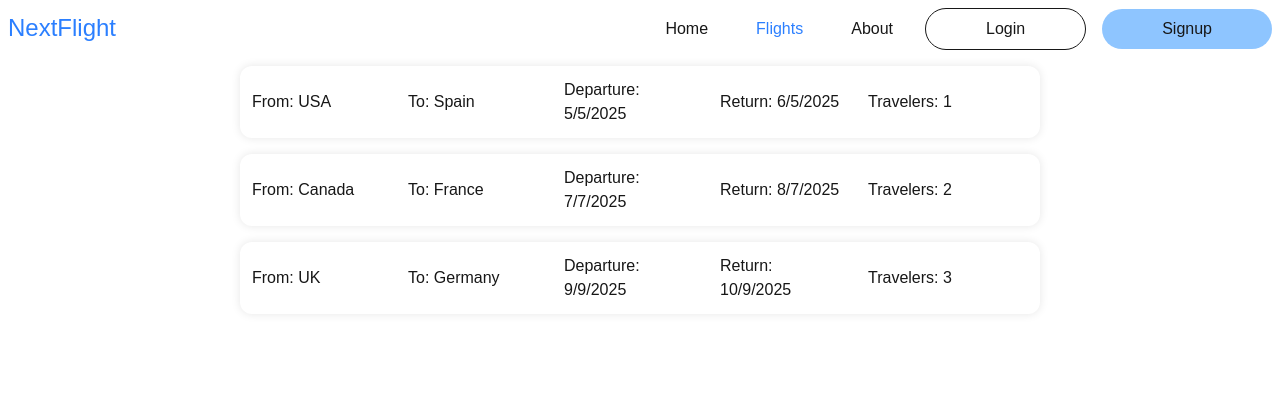
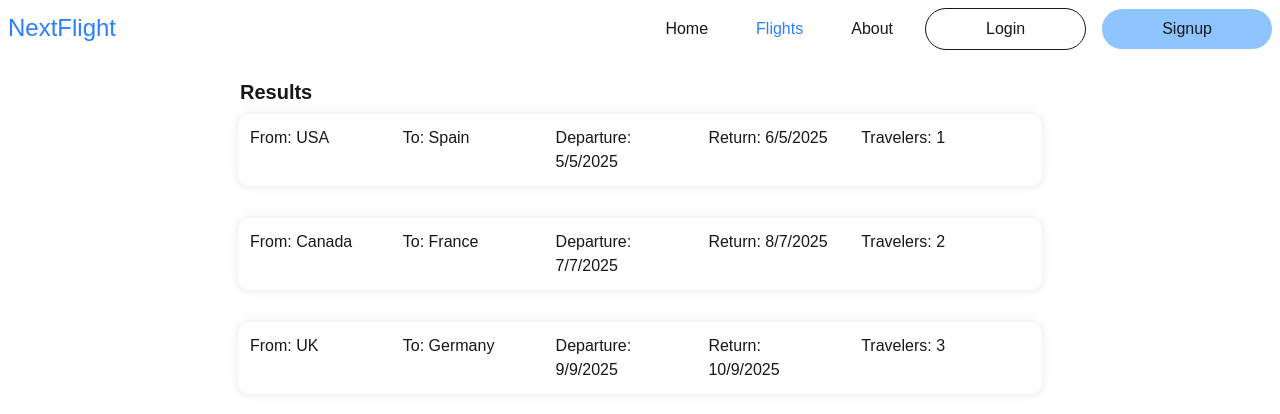
Before and after one commit to rmolina4/NextFlight, a Next.js app in the folder app/: page /flights in a window 1280 px wide. Shown: the top 414 px of the page. Built offline with nearby package versions, Linux system fonts and the light colour scheme; some icons are missing.

Commit message:
some stuff

```diff
--- a/app/src/components/FlightList.tsx
+++ b/app/src/components/FlightList.tsx
@@ -5,26 +5,35 @@ import { Flight } from "@/app/(main)/page";
 import { Icon } from "@iconify/react";
 
 interface FlightListProps {
-  flights: Flight[]
+  flights: Flight[];
 }
 
 const FlightList = (prop: FlightListProps) => {
-
   return (
     <div className="flex flex-col items-center">
+      <div className="w-[800px]">
+        <h1 className="text-xl font-bold pt-5">Results</h1>
+      </div>
+      <div className="flex flex-col w-[820px] gap-8 p-2">
         {prop.flights.map((flight) => (
-        <div key={flight.key} className="flex flex-1 gap-2 w-5/8 rounded-xl justify-evenly items-center shadow-[0_0_10px_0px_rgba(0,0,0,0.1)] m-2 ">
+          <div
+            key={flight.key}
+            className="flex gap-2 rounded-xl flex shadow-[0_0_10px_0px_rgba(0,0,0,0.1)]"
+          >
             <p className="flex-1 p-2 m-1">From: {flight.from}</p>
             <p className="flex-1 p-2 m-1">To: {flight.to}</p>
             <p className="flex-1 p-2 m-1">Departure: {flight.departure}</p>
             <p className="flex-1 p-2 m-1">Return: {flight.return}</p>
-          <p className="flex-1 p- m-1">Travelers: {flight.travelers}</p>
+            <p className="flex-1 p-2 m-1">Travelers: {flight.travelers}</p>
+            <div className="flex items-center justify-center pr-4">
               <Icon
                 icon="tabler:plus"
-            className="text-2xl hover:cursor-pointer m-1 mr-2"
+                className="text-2xl hover:cursor-pointer"
               />
             </div>
+          </div>
         ))}
+      </div>
     </div>
   );
 };
--- a/app/src/components/studyabroad.tsx
+++ b/app/src/components/studyabroad.tsx
@@ -15,7 +15,7 @@ export default function StudyAbroad() {
       <div className="w-[800px]">
       <h1 className="text-xl font-bold pt-5">Study Abroad Programs</h1>
       </div>
-      <div className="mx-auto w-[800px] grid grid-cols-2 gap-8 p-2">
+      <div className="w-[800px] grid grid-cols-2 gap-8 p-2">
         {programs.map((program) => (
           <Abroadcards
             key={program.title}
```
Lines whose indentation alone changed are shown as unchanged.
